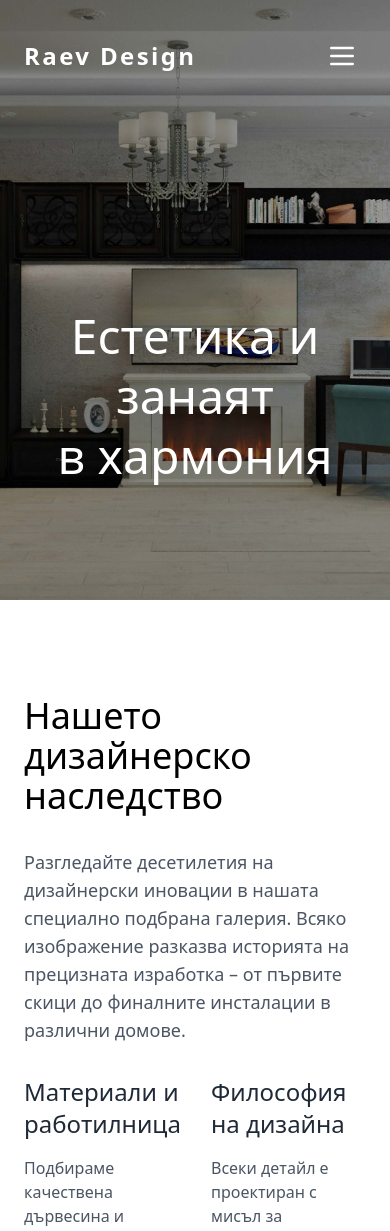
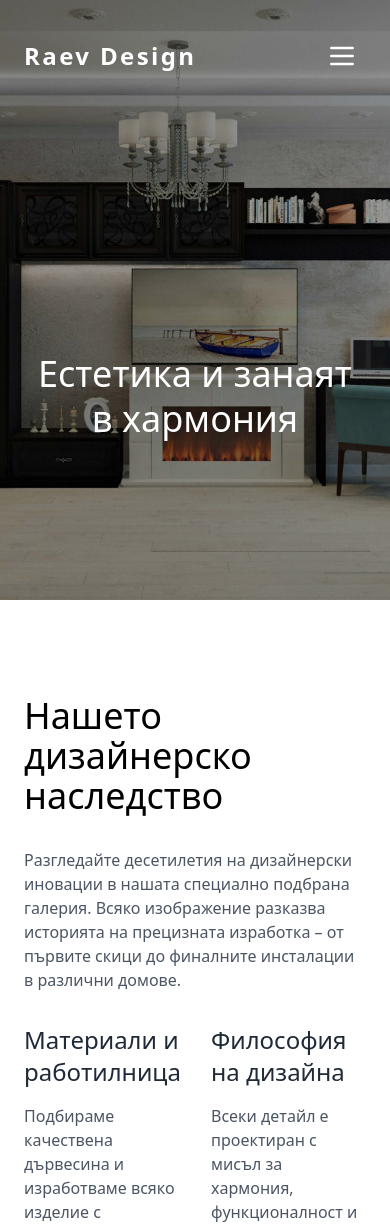
Before and after one commit to Miroslav03/Furniture-Web, a Next.js app in the folder furniture-web/: page /gallery in a window 390 px wide. Shown: the top 1231 px of the page. Built offline with nearby package versions, Linux system fonts and the light colour scheme.

Commit message:
Fix: Hero Sections Text

```diff
--- a/furniture-web/src/app/about/page.jsx
+++ b/furniture-web/src/app/about/page.jsx
@@ -30,7 +30,7 @@ const AboutPage = () => {
                                 ease: "easeOut",
                                 delay: 0.3,
                             }}
-                            className="text-5xl md:text-7xl font-light mb-8 leading-tight"
+                            className="text-4xl sm:text-5xl md:text-7xl font-light mb-8 leading-tight"
                         >
                             Създаване на мебели
                             <br />с Изключителен Дизайн
--- a/furniture-web/src/app/contact-us/page.jsx
+++ b/furniture-web/src/app/contact-us/page.jsx
@@ -34,7 +34,7 @@ const ContactPage = () => {
                                 ease: "easeOut",
                                 delay: 0.3,
                             }}
-                            className="text-5xl md:text-7xl font-light mb-8 leading-tight"
+                            className="text-4xl sm:text-5xl md:text-7xl font-light mb-8 leading-tight"
                         >
                             Нека изработим
                             <br /> Нещо красиво за теб
--- a/furniture-web/src/app/gallery/page.jsx
+++ b/furniture-web/src/app/gallery/page.jsx
@@ -461,7 +461,7 @@ const GalleryPage = () => {
                                 ease: "easeOut",
                                 delay: 0.3,
                             }}
-                            className="text-5xl md:text-7xl font-light mb-8 leading-tight"
+                            className="text-4xl md:text-7xl font-light mb-8 leading-tight"
                         >
                             Естетика и занаят
                             <br />в хармония
@@ -518,7 +518,7 @@ const GalleryPage = () => {
                                 ease: "easeInOut",
                                 delay: 0.2,
                             }}
-                            className="text-lg text-gray-600"
+                            className="text-md sm:text-lg text-gray-600"
                         >
                             Разгледайте десетилетия на дизайнерски иновации в
                             нашата специално подбрана галерия. Всяко изображение
@@ -555,7 +555,7 @@ const GalleryPage = () => {
                                 <h3 className="text-2xl font-light text-gray-800 mb-4">
                                     Материали и работилница
                                 </h3>
-                                <p className="text-gray-600">
+                                <p className="text-gray-600 text-md">
                                     Подбираме качествена дървесина и изработваме
                                     всяко изделие с прецизност в нашата
                                     занаятчийска работилница.
@@ -570,7 +570,7 @@ const GalleryPage = () => {
                                 <h3 className="text-2xl font-light text-gray-800 mb-4">
                                     Философия на дизайна
                                 </h3>
-                                <p className="text-gray-600">
+                                <p className="text-gray-600 text-md">
                                     Всеки детайл е проектиран с мисъл за
                                     хармония, функционалност и естетика.
                                 </p>
```
